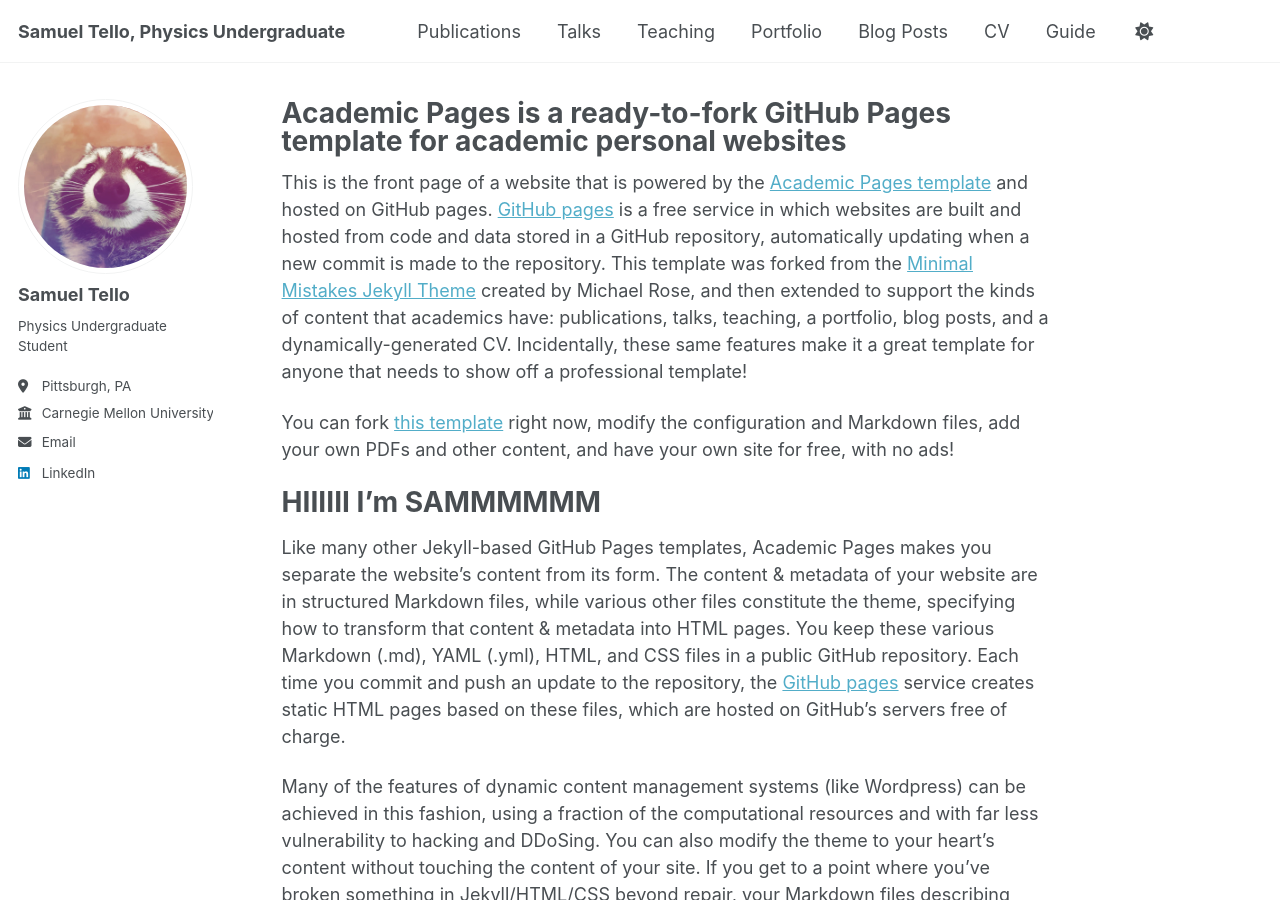
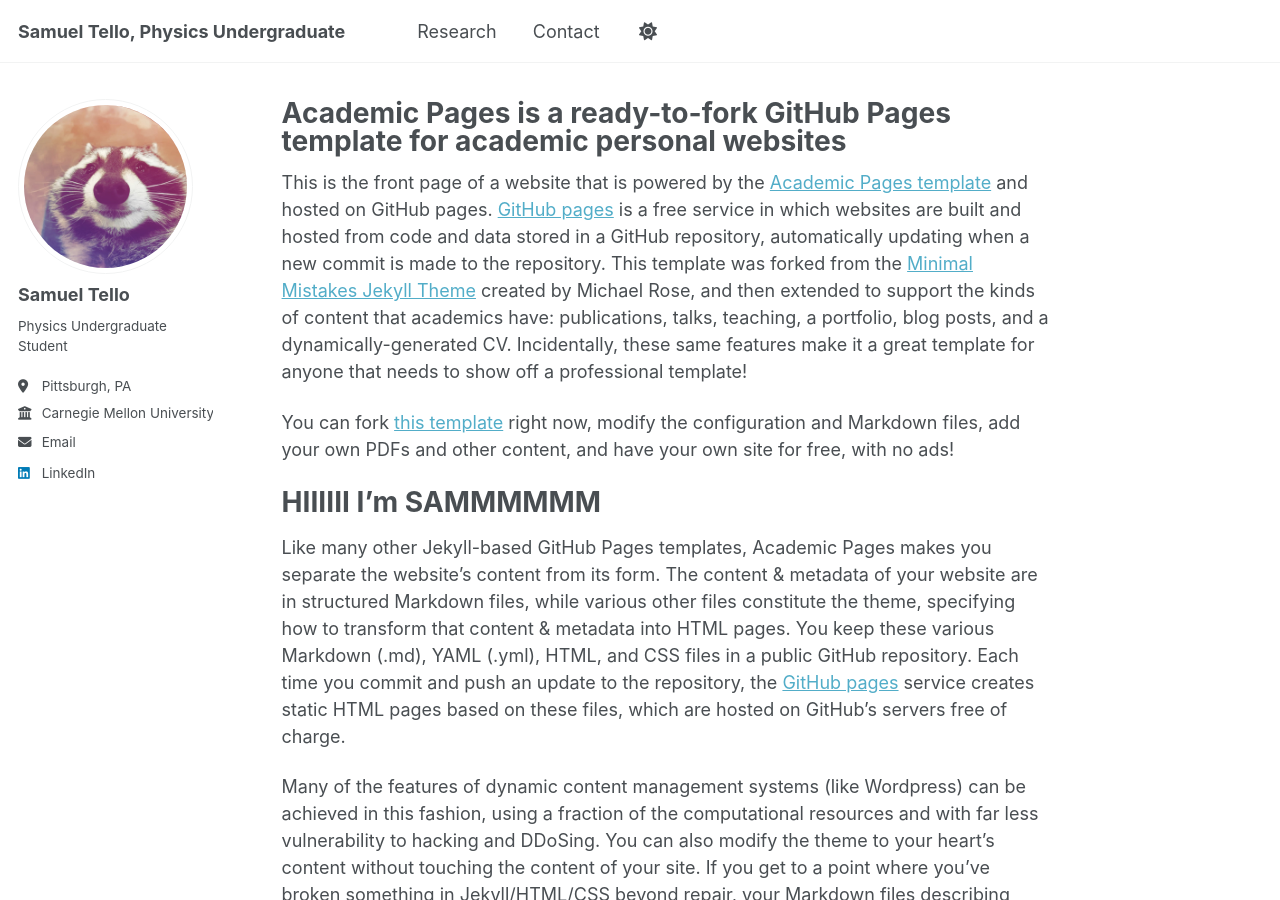
Before and after one commit to stello2004/CIERA_REU, a Jekyll site: the page built from _pages/about.md, in a window 1280 px wide and 900 px high. Built offline with Jekyll 4.4.1, drawn with Linux system fonts in a browser that asks for light colours; a script that is not in the unit is left out.

Commit message:
Update navigation.yml

```diff
--- a/_data/navigation.yml
+++ b/_data/navigation.yml
@@ -8,26 +8,26 @@
 #      Markdown formatted page while the second is generated using JSON.
 
 main:
-  - title: "Publications"
-    url: /publications/
+  - title: "Research"
+    url: /research/
 
-  - title: "Talks"
-    url: /talks/
+  - title: "Contact"
+    url: /contact/
 
-  - title: "Teaching"
-    url: /teaching/
+  # - title: "Teaching"
+  #   url: /teaching/
 
-  - title: "Portfolio"
-    url: /portfolio/
+  # - title: "Portfolio"
+  #   url: /portfolio/
 
-  - title: "Blog Posts"
-    url: /year-archive/
-
-  - title: "CV"
-    url: /cv/
+  # - title: "Blog Posts"
+  #   url: /year-archive/
 
   # - title: "CV"
-  #   url: /cv-json/
+  #   url: /cv/
 
-  - title: "Guide"
-    url: /markdown/
+  # # - title: "CV"
+  # #   url: /cv-json/
+
+  # - title: "Guide"
+  #   url: /markdown/
```
